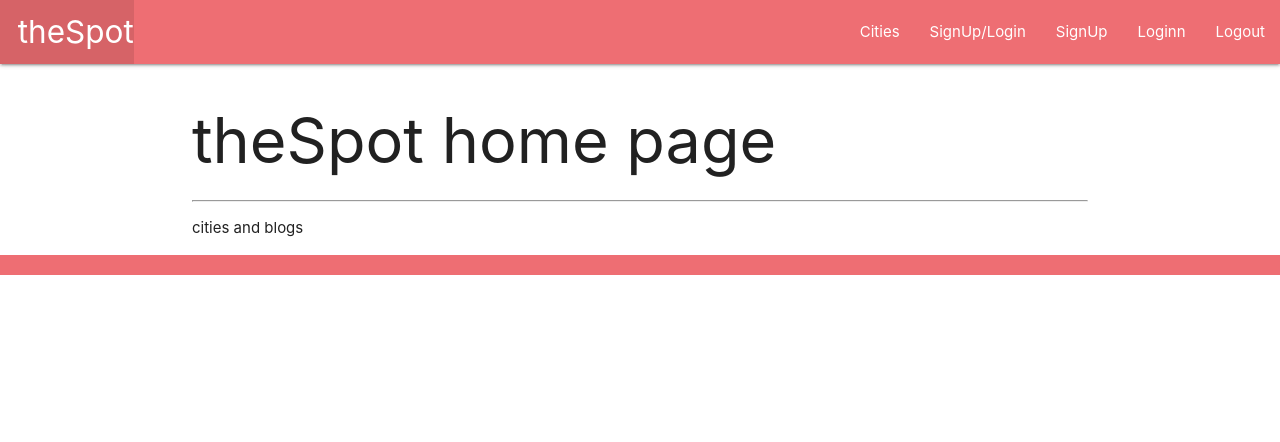
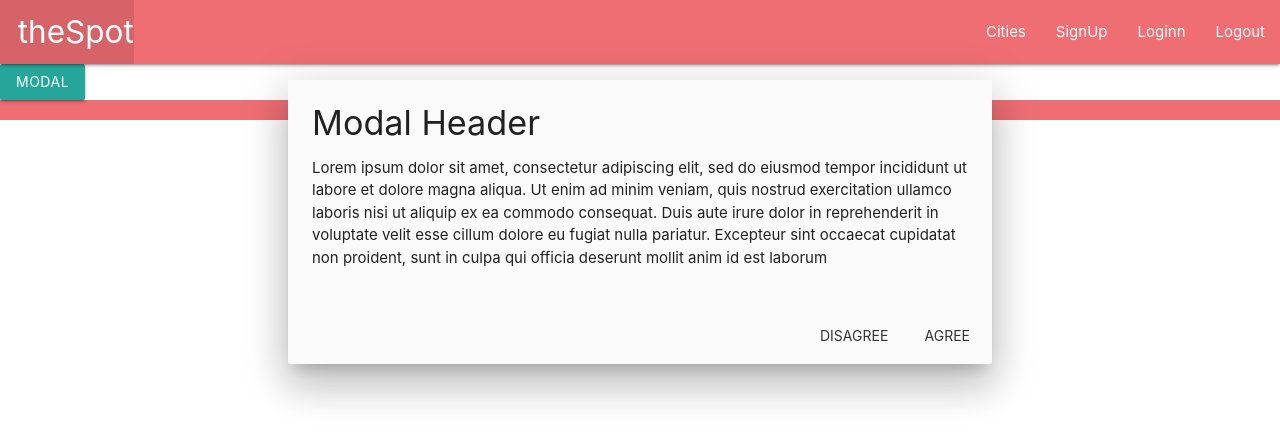
Before and after one commit to melisalarson/theSpot, a Django app: page / in a window 1280 px wide. Shown: the top 442 px of the page. Run offline with Django 3.2, Linux system fonts and the light colour scheme.

Commit message:
base HTML edit

```diff
--- a/main_app/templates/base.html
+++ b/main_app/templates/base.html
@@ -19,8 +19,7 @@
         </ul>
         <ul class="right">
           <li><a href="{% url 'index' %}">Cities</a></li>
-          <li><a href="{% url 'signup_login' %}">SignUp/Login</a></li>
-          <li><a href="{% url 'signup' %}">SignUp</a></li>
+          <li><a href="#modal1">SignUp</a></li>
           <li><a href="{% url 'loginn' %}">Loginn</a></li>
 
           <li><a href="{% url 'home' %}">Logout</a></li>
@@ -28,22 +27,20 @@
       </div>
     </nav>
   </header>
-  <main class="container">
-    {% block content %}
-      <!-- Modal Trigger -->
-  <a class="waves-effect waves-light btn modal-trigger" href="#modal1">Modal</a>
-  <!-- Modal Structure -->
-  <div id="modal1" class="modal">
+  <button data-target="modal1" class="btn modal-trigger">Modal</button>
+  <div id="modal1" class="modal open" tabindex="0" style="z-index: 1003; display: block; opacity: 1; top: 10%; transform: scaleX(1) scaleY(1);">
     <div class="modal-content">
       <h4>Modal Header</h4>
-      <p>A bunch of text</p>
+      <p>Lorem ipsum dolor sit amet, consectetur adipiscing elit, sed do eiusmod tempor incididunt ut labore et dolore
+        magna aliqua. Ut enim ad minim veniam, quis nostrud exercitation ullamco laboris nisi ut aliquip ex ea commodo
+        consequat. Duis aute irure dolor in reprehenderit in voluptate velit esse cillum dolore eu fugiat nulla pariatur.
+        Excepteur sint occaecat cupidatat non proident, sunt in culpa qui officia deserunt mollit anim id est laborum</p>
     </div>
     <div class="modal-footer">
-      <a href="#!" class="modal-close waves-effect waves-green btn-flat">Agree</a>
+      <a href="#!" class="modal-close waves-effect waves-red btn-flat">Disagree</a>
+      <a href="#!" class="modal-close waves-effect waves-green btn-flat .modal-close">Agree</a>
     </div>
   </div>
-    {% endblock %}
-  </main>
   <footer class="page-footer">
     <div class="right">All Rights Reserved, &copy; 2020 theSpot &nbsp;</div>
   </footer>
```
